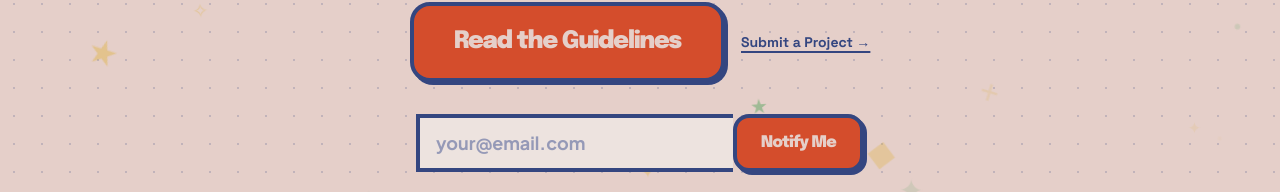
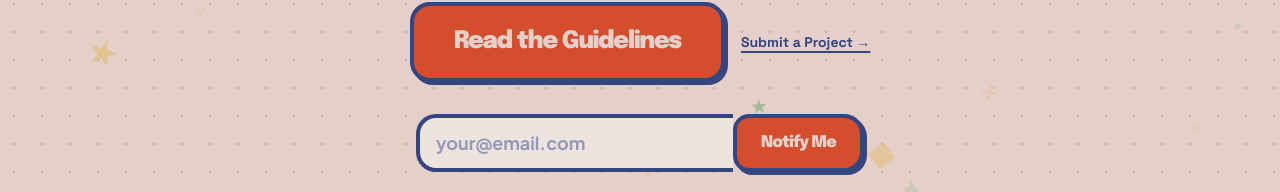
Before and after one commit to 2Mon/last-grams, a SvelteKit app: page / in a window 1280 px wide. Shown: the part 486-678 px from the top of the page. Built offline with nearby package versions, Linux system fonts and the light colour scheme.

Commit message:
style: round email input corners

```diff
--- a/src/routes/+page.svelte
+++ b/src/routes/+page.svelte
@@ -233,12 +233,12 @@
 						placeholder="your@email.com"
 						bind:value={email}
 						required
-						class="flex-grow px-4 py-3 text-lg font-bold border-4 border-r-0 border-on-surface font-body bg-surface-container-lowest dark:bg-dark-container dark:text-background dark:border-background text-on-surface placeholder:text-on-surface-variant/50 focus:outline-none "
+						class="flex-grow px-4 py-3 text-lg font-bold border-4 border-r-0 border-on-surface font-body bg-surface-container-lowest dark:bg-dark-container dark:text-background dark:border-background text-on-surface placeholder:text-on-surface-variant/50 focus:outline-none rounded-l-xl"
 					/>
 					<button
 						type="submit"
 						disabled={emailStatus === 'loading'}
-						class="bg-primary text-on-primary border-4 border-on-surface dark:border-background px-6 py-3 font-headline font-black tracking-tighter hard-shadow active-press hover:translate-x-[2px] hover:translate-y-[2px] hover:shadow-none transition-all disabled:opacity-50 whitespace-nowrap "
+						class="bg-primary text-on-primary border-4 border-on-surface dark:border-background px-6 py-3 font-headline font-black tracking-tighter hard-shadow active-press hover:translate-x-[2px] hover:translate-y-[2px] hover:shadow-none transition-all disabled:opacity-50 whitespace-nowrap rounded-r-xl"
 					>
 						{emailStatus === 'loading' ? '...' : 'Notify Me'}
 					</button>
```
